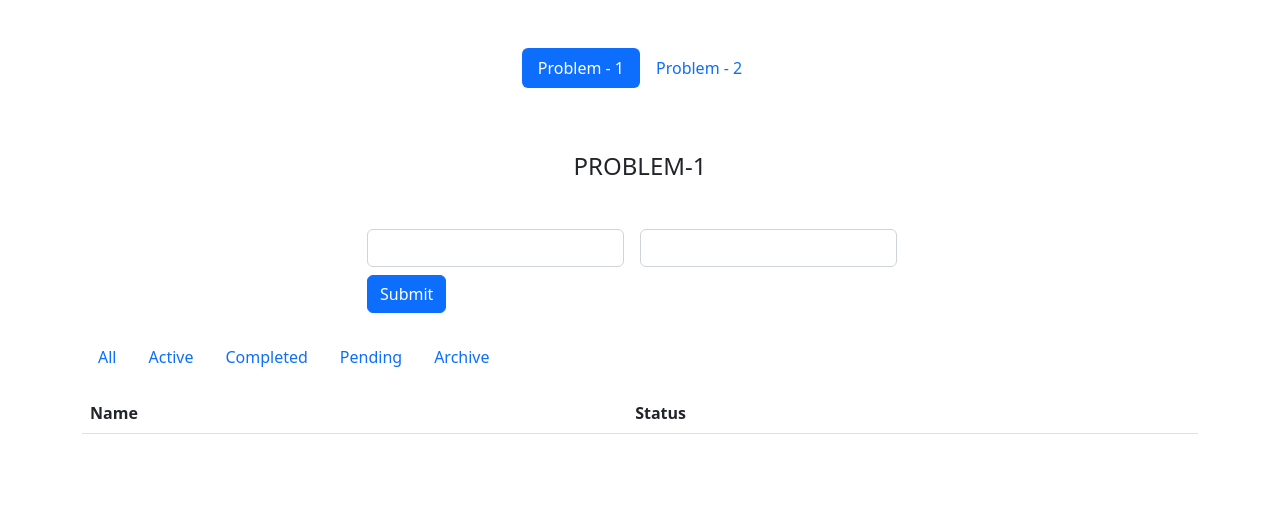
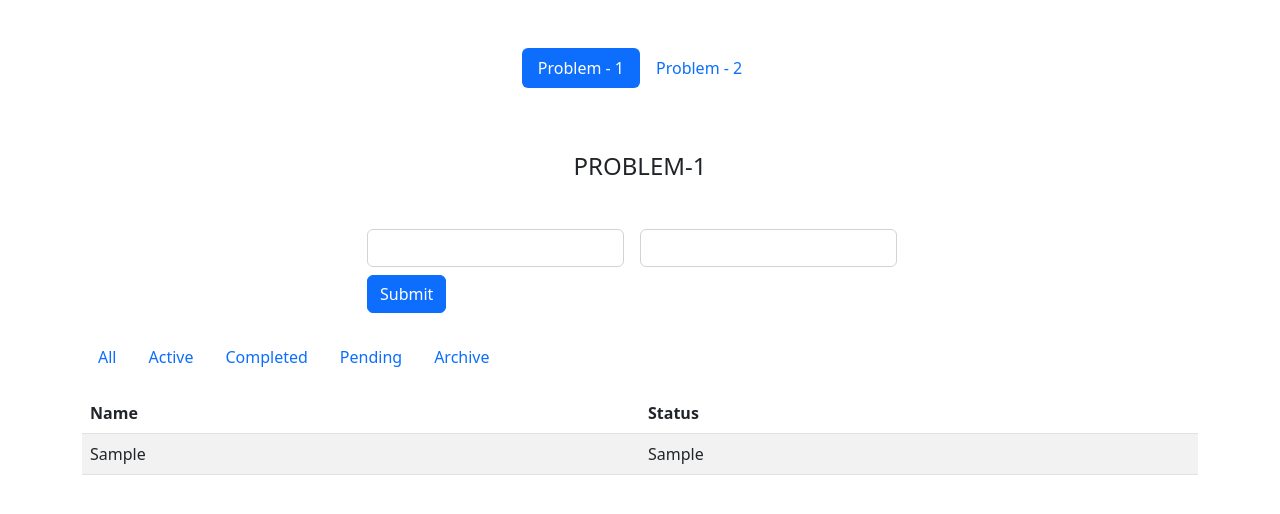
Before and after one commit to nrshakib/mw-react-task, a React (Vite) app: page /problem-1 in a window 1280 px wide. Both pictures are taken after typing "Sample", "Sample" into the empty fields and a click on the button "Submit". Shown: the top 514 px of the page. Built offline with nearby package versions, Linux system fonts and the light colour scheme.

Commit message:
Added Filtered Tasks to TaskList

```diff
--- a/src/components/problem-1/TaskList.jsx
+++ b/src/components/problem-1/TaskList.jsx
@@ -1,4 +1,4 @@
-const TaskList = () => {
+const TaskList = ({ tasks }) => {
   return (
     <>
       <div className="tab-content"></div>
@@ -9,6 +9,16 @@ const TaskList = () => {
             <th scope="col">Status</th>
           </tr>
         </thead>
+        {tasks.map((task, index) => {
+          return (
+            <tbody key={index}>
+              <tr>
+                <td>{task.name}</td>
+                <td>{task.status}</td>
+              </tr>
+            </tbody>
+          );
+        })}
       </table>
     </>
   );
--- a/src/components/problem-1/Tasks.jsx
+++ b/src/components/problem-1/Tasks.jsx
@@ -85,7 +85,7 @@ const Tasks = () => {
           </li>
         </ul>
       </div>
-      <TaskList />
+      <TaskList tasks={filtertasks()} />
     </div>
   );
 };
```
